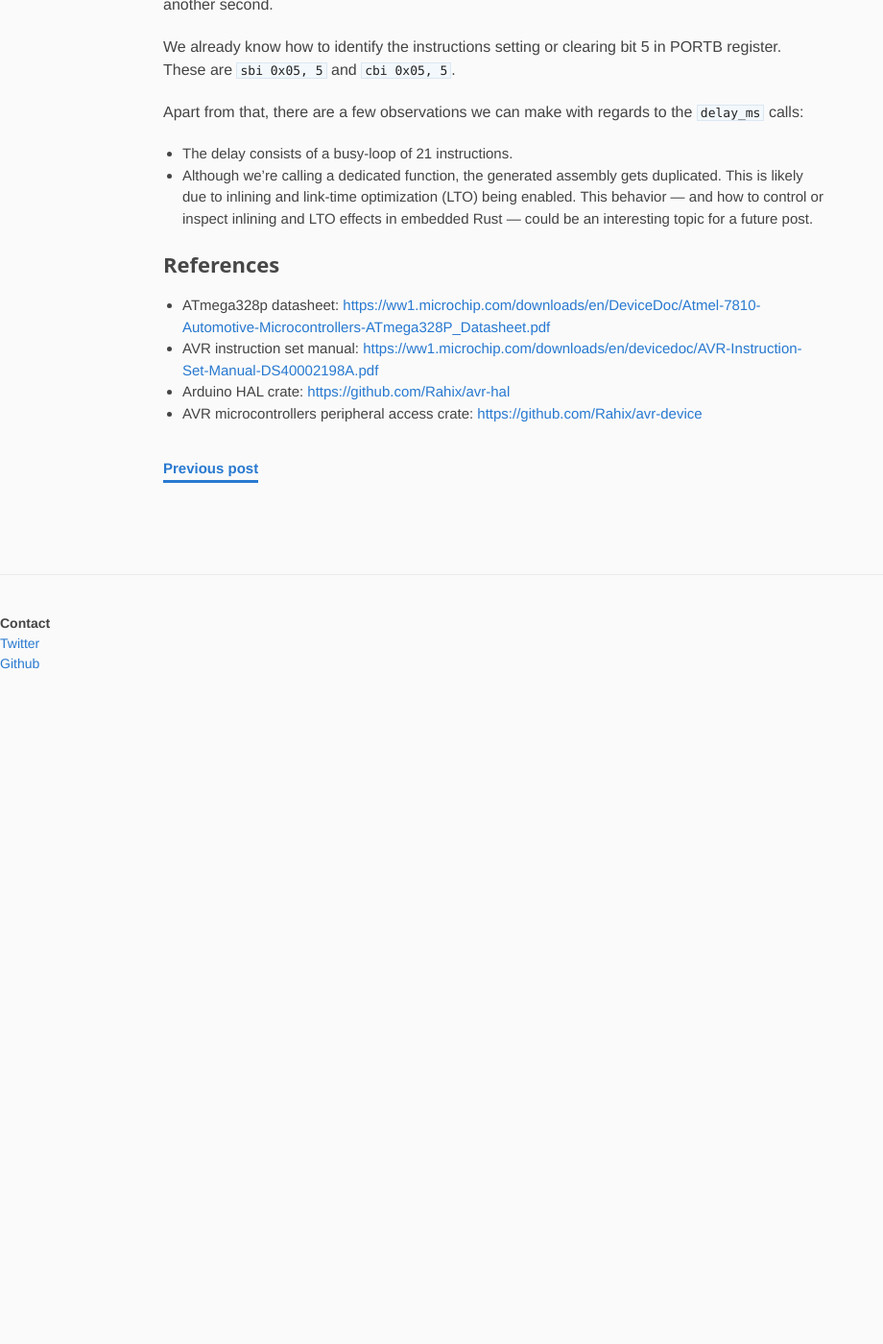
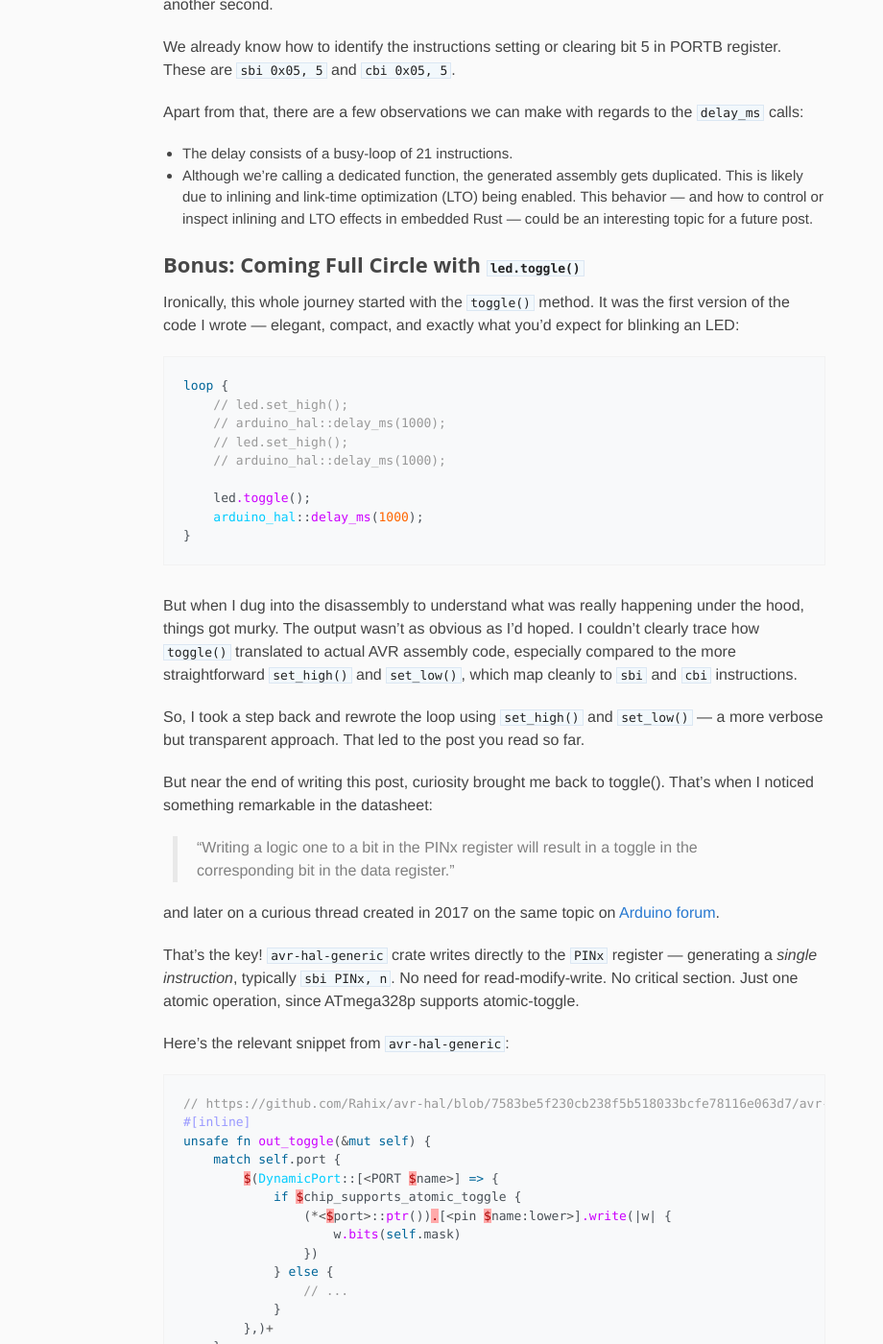
Before and after one commit to n-eq/n-eq.github.io, a Jekyll site: the page built from _posts/2025-05-13-rust-avr-arduino-blink.md, in a window 1280 px wide and 1400 px high, scrolled down 6874 px. Shown: the whole window at 96% size, without its empty margins (0-920 px from the left). Built offline with Jekyll 4.4.1, drawn with Linux system fonts in a browser that asks for light colours; before the commit the page ends 7576 px from its top, so only the background shows below that; some of the changed text lies outside the part shown.

Commit message:
Update post: add a section about toggle()

````diff
--- a/_posts/2025-05-13-rust-avr-arduino-blink.md
+++ b/_posts/2025-05-13-rust-avr-arduino-blink.md
@@ -1,8 +1,8 @@
 ---
 layout: post
 title: "From Rust to AVR assembly: Dissecting a minimal blinky program"
-date: 2025-5-13 10:00:00
-tags: [rust, arduino, embedded, memory, hal, reverse-engineering, assembly]
+date: 2025-5-12 10:00:00
+tags: [rust, embedded-rust, avr, arduino, embedded, memory, hal, reverse-engineering, assembly]
 ---
 
 Unless you prefer to define registers, addresses, and toggle bits manually, the simplest Rust "Blinky" program
@@ -47,7 +47,7 @@ If you're familiar with the previous snippet, you can skip to the next section.
 
 ### no_std
 This line tells the Rust compiler not to link the standard library (`std`).
-Instead, we'll only rely on the `core` library, which is a subset of it.
+Instead, we rely solely on the core library, which is a lightweight subset designed for resource-constrained environments.
 Since we're writing code for an embedded device with limited memory, we exclude
 the standard library, which is designed for general-purpose systems.
 This means we won't have access to features like heap allocation, collections, threads, etc.
@@ -70,7 +70,7 @@ real entrypoint for the program, this is out of the scope of this post.
 
 Our `main` function returns `!`, indicating it never returns — which is typical for embedded programs.
 
-The first three lines correspond to the `setup` function of the equivalent Arduino sketch, that it:
+The first three lines correspond to the `setup` function in an equivalent Arduino sketch, that is:
 ```c
 void setup() {
     pinMode(13, OUTPUT);
@@ -305,8 +304,90 @@ Apart from that, there are a few observations we can make with regards to the `d
   topic for a future post.
 
 
+## Bonus: Coming Full Circle with `led.toggle()`
+
+Ironically, this whole journey started with the `toggle()` method. It was the first version of the
+code I wrote — elegant, compact, and exactly what you'd expect for blinking an LED:
+
+```rust
+loop {
+    // led.set_high();
+    // arduino_hal::delay_ms(1000);
+    // led.set_high();
+    // arduino_hal::delay_ms(1000);
+
+    led.toggle();
+    arduino_hal::delay_ms(1000);
+}
+```
+
+But when I dug into the disassembly to understand what was really happening under the hood, things got murky.
+The output wasn't as obvious as I'd hoped. I couldn’t clearly trace how `toggle()` translated
+to actual AVR assembly code, especially compared to the more straightforward `set_high()` and `set_low()`,
+which map cleanly to `sbi` and `cbi` instructions.
+
+So, I took a step back and rewrote the loop using `set_high()` and `set_low()`
+— a more verbose but transparent approach. That led to the post you read so far.
+
+But near the end of writing this post, curiosity brought me back to toggle().
+That’s when I noticed something remarkable in the datasheet:
+
+> "Writing a logic one to a bit in the PINx register will result in a toggle in the corresponding bit in the data register."
+
+and later on a curious thread created in 2017 on the same topic on [Arduino forum](https://forum.arduino.cc/t/just-discovered-something-very-useful-about-the-avr/430941).
+
+That’s the key! `avr-hal-generic` crate writes directly to the `PINx` register — generating a *single instruction*, typically `sbi PINx, n`.
+No need for read-modify-write. No critical section. Just one atomic operation, since ATmega328p
+supports atomic-toggle.
+
+Here's the relevant snippet from `avr-hal-generic`:
+
+```rust
+// https://github.com/Rahix/avr-hal/blob/7583be5f230cb238f5b518033bcfe78116e063d7/avr-hal-generic/src/port.rs#L651-L670
+#[inline]
+unsafe fn out_toggle(&mut self) {
+    match self.port {
+        $(DynamicPort::[<PORT $name>] => {
+            if $chip_supports_atomic_toggle {
+                (*<$port>::ptr()).[<pin $name:lower>].write(|w| {
+                    w.bits(self.mask)
+                })
+            } else {
+                // ...
+            }
+        },)+
+    }
+}
+```
+
+Looking at the disassembled code, we can indeed identify the following instructions:
+```
+ldi r17, 0x20
+...
+out 0x03, r17
+```
+PINB is set to 0x20 (0b00100000, 5th bit to 1), confirming the expected behavior.
+
+So, in the end, `led.toggle()` isn't just syntactic sugar — it’s **the most efficient way**
+to blink an LED on the ATmega328P.
+
+One line of Rust. One machine instruction. And a full-circle moment of discovery that
+made the detour completely worth it.
 
 
+## Some takeaways
+
+Writing embedded Rust may seem intimidating at first, especially when the abstractions
+hide away the low-level implementation details that are most likely datasheet secrets.
+
+But that’s also where it gets fun. By digging into a simple blinky program, we’ve
+explored how Rust compiles down to AVR assembly, how memory is laid out,
+how initialization works behind the scenes, and how even a single one-byte
+static variable can play a crucial role in ensuring safe access to hardware.
+
+Taking the detour through `set_high()` and `set_low()` only to return to `toggle()` and
+uncover how it leverages a lesser-known AVR feature was really both stimulating and a great
+eye-opener to what happens under the hood.
 
 ## References
 
````
Also changed, not shown: other parts of _posts/2025-05-13-rust-avr-arduino-blink.md (+2 -3 lines).
